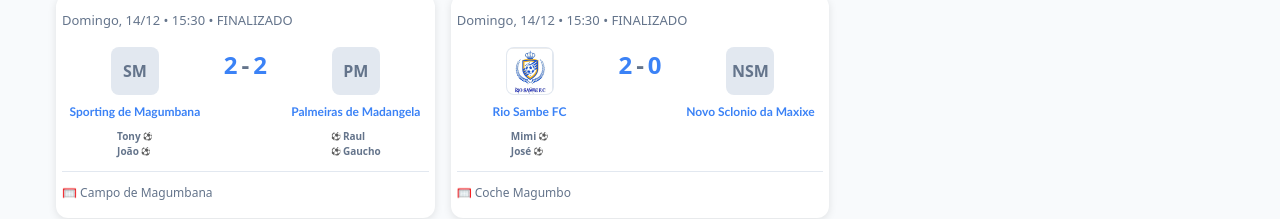
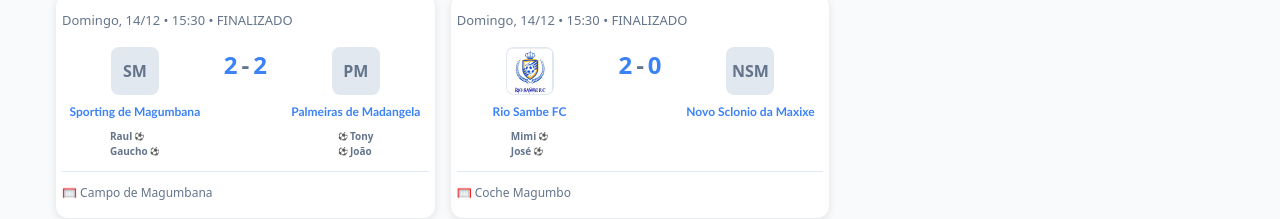
Before and after one commit to Raimundroid/maninguebola, a React (Vite) app: page / in a window 1280 px wide. Shown: the part 439-658 px from the top of the page. Built offline with nearby package versions, Linux system fonts and the light colour scheme.

Commit message:
fixed exchanged match scorers

```diff
--- a/src/data/sampleData.js
+++ b/src/data/sampleData.js
@@ -1384,8 +1384,8 @@ export const matchesData = [
     // info: "85+ espectadores", // Optional extra info
     // ✅ NEW: Store as Array of Strings
     // Note: You can still keep "(2)" for multiple goals if you want strict string display
-    homeScorers: ["Tony", "João"],
-    awayScorers: ["Raul", "Gaucho"],
+    homeScorers: ["Raul", "Gaucho"],
+    awayScorers: ["Tony", "João"],
   },
   {
     id: 2, // Unique ID for React keys
```
